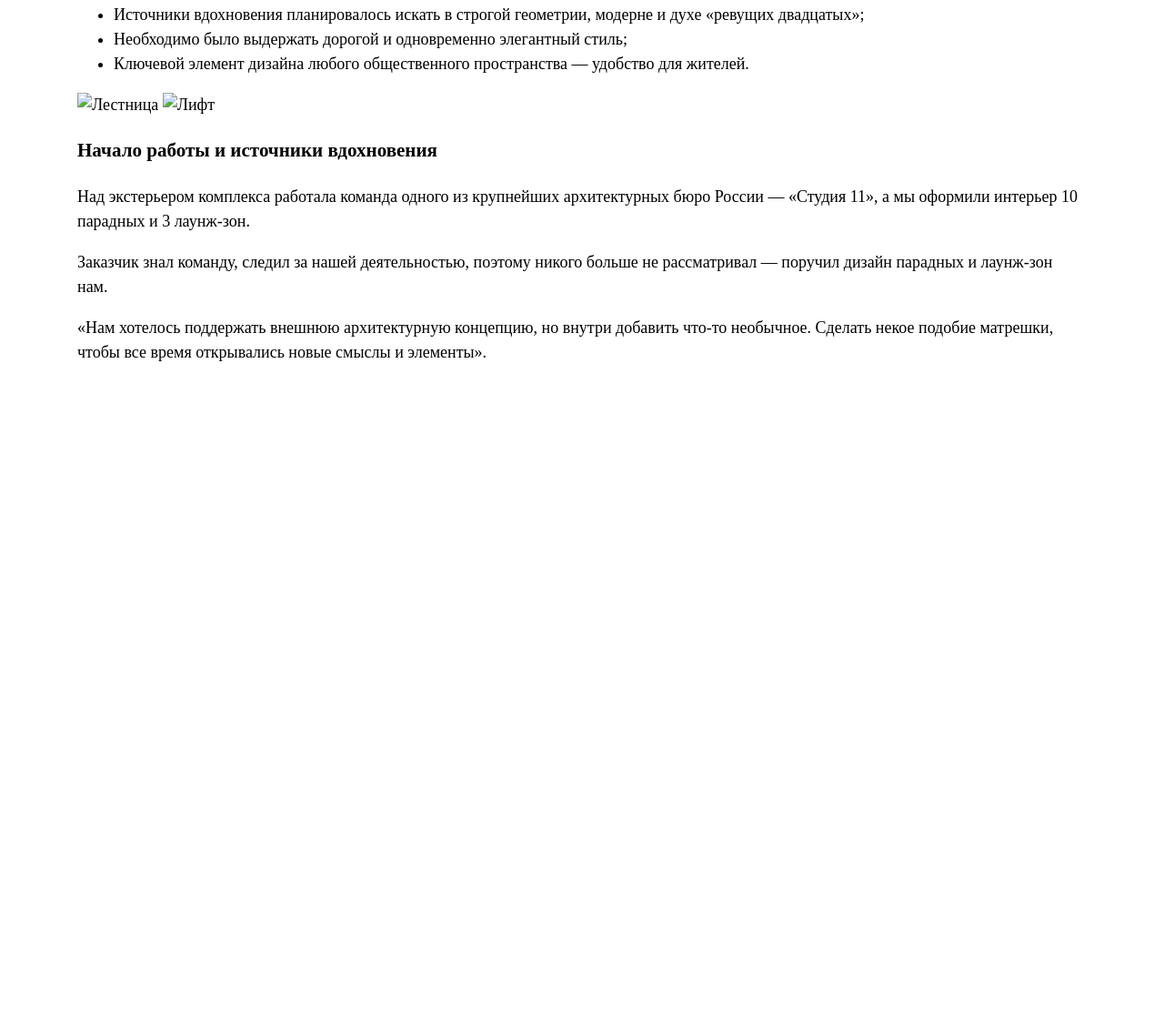
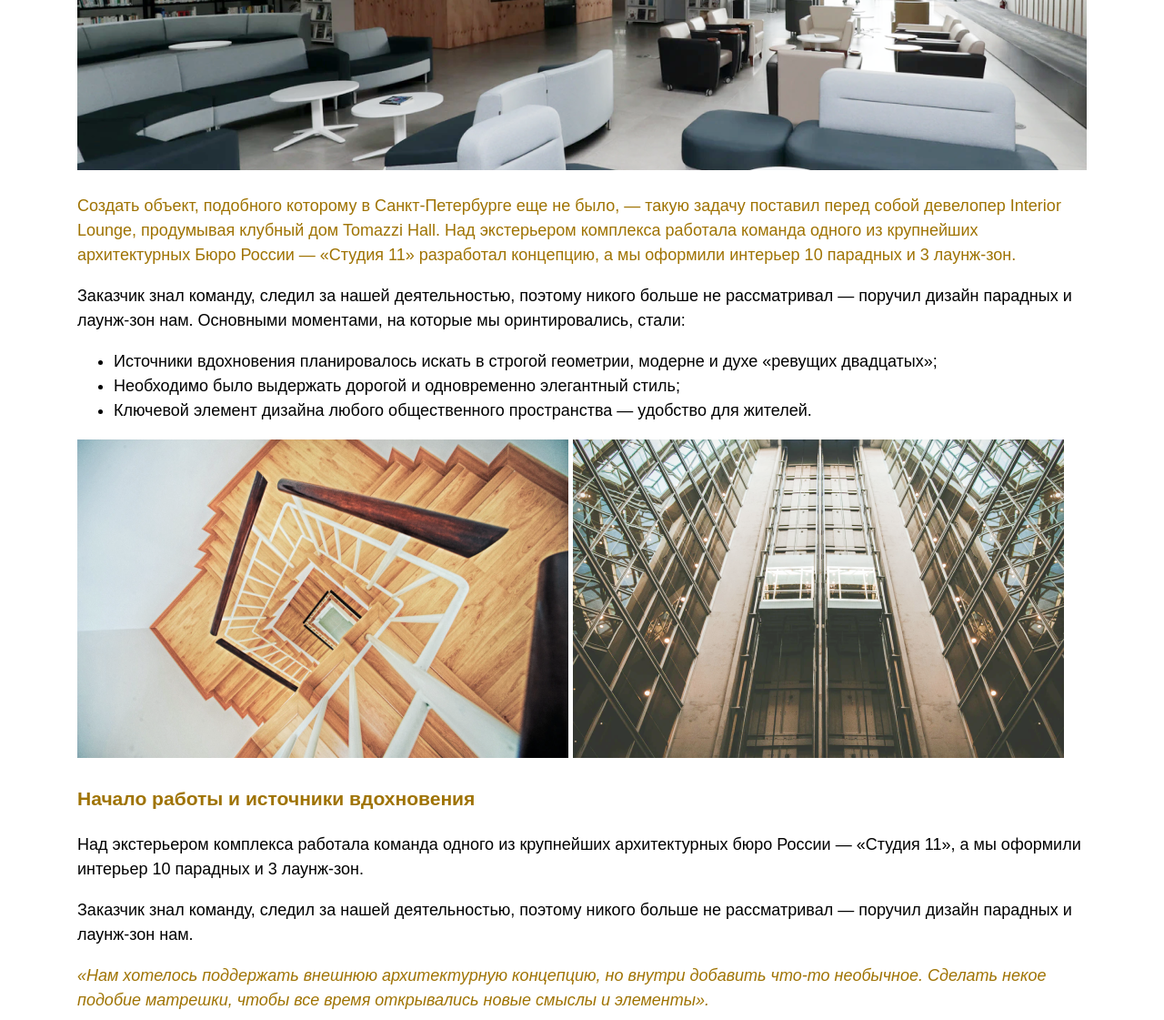
Before and after one commit to flyingniki/cms-layout, a plain HTML site: page index.html in a window 1280 px wide. Shown: the part 458-1579 px from the top of the page at 91% size. Before the commit the page ends 877 px from the top, so only its background shows below. Drawn offline with Linux system fonts and the light colour scheme.

Commit message:
цвета текста

```diff
--- a/index.html
+++ b/index.html
@@ -20,24 +20,25 @@
           <h1>Дизайн общественных интерьеров</h1>
           <h2>Кейс клубного дома Tomazzi Hall</h2>
           <div>
-                        <img src="" alt="Помещение">
+            <img src="img/image 1.png" alt="Помещение">
           </div>
-                    <p>Создать объект, подобного которому в Санкт-Петербурге еще не было, — такую задачу поставил перед
+          <p class="slogan">Создать объект, подобного которому в Санкт-Петербурге еще не было, — такую задачу поставил
+            перед
             собой девелопер Interior Lounge, продумывая клубный дом Tomazzi Hall. Над экстерьером комплекса
             работала команда одного из крупнейших архитектурных Бюро России — «Студия 11» разработал
             концепцию, а мы оформили интерьер 10 парадных и 3 лаунж-зон.</p>
           <p>Заказчик знал команду, следил за нашей деятельностью, поэтому никого больше не рассматривал —
             поручил дизайн парадных и лаунж-зон нам. Основными моментами, на которые мы оринтировались,
             стали:</p>
-                    <ul>
+          <ul class="features">
             <li>Источники вдохновения планировалось искать в строгой геометрии, модерне и духе «ревущих
               двадцатых»;</li>
             <li>Необходимо было выдержать дорогой и одновременно элегантный стиль;</li>
             <li>Ключевой элемент дизайна любого общественного пространства — удобство для жителей.</li>
           </ul>
           <div>
-                        <img src="" alt="Лестница">
-                        <img src="" alt="Лифт">
+            <img src="img/image 2.png" alt="Лестница">
+            <img src="img/image 3.png" alt="Лифт">
           </div>
           <h3>Начало работы и источники вдохновения</h3>
           <div>
@@ -47,9 +48,9 @@
               поручил дизайн парадных и лаунж-зон нам.</p>
           </div>
           <div>
-                        <p>«Нам хотелось поддержать внешнюю архитектурную концепцию, но внутри добавить что-то
+            <cite>«Нам хотелось поддержать внешнюю архитектурную концепцию, но внутри добавить что-то
               необычное. Сделать некое подобие матрешки, чтобы все время открывались новые смыслы и
-                            элементы».</p>
+              элементы».</cite>
           </div>
         </div>
       </div>
--- a/style.css
+++ b/style.css
@@ -5,7 +5,7 @@
 }
 
 body {
-  font-family: "Montserrat";
+  font-family: "Montserrat", sans-serif;
   font-style: normal;
   font-weight: 400;
   font-size: 18px;
@@ -23,3 +23,16 @@ body {
   font-size: 40px;
   color: #9f7303;
 }
+
+.slogan {
+  color: #9f7303;
+}
+
+.wysiwyg-wrapper h3 {
+  color: #9f7303;
+}
+
+.wysiwyg-wrapper cite {
+  font-style: italic;
+  color: #9f7303;
+}
```
Also changed, not shown: img/image 1.png (added), img/image 2.png (added), img/image 3.png (added), 1 other file. Lines whose indentation alone changed are shown as unchanged.
